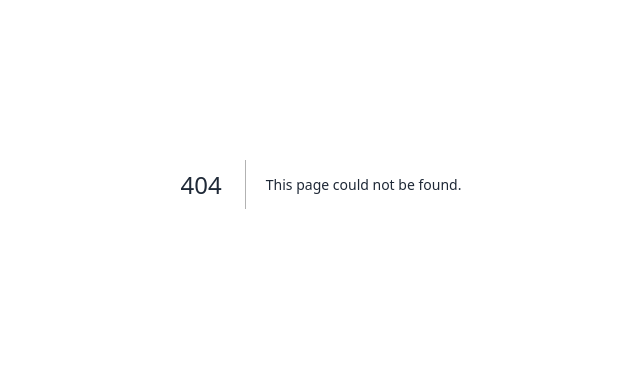
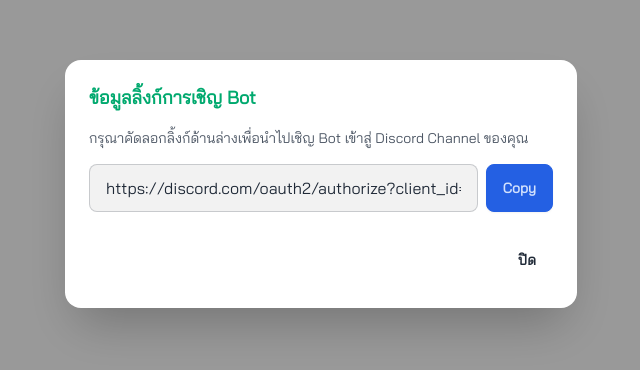
Before and after one commit to Jelegummy/Classroom, a Next.js app in the folder apps/client/: page /dashboard/student/tutor/components/state-link in a window 1280 px wide. Before the commit this address had no page. Shown: the part 216-586 px from the top of the page, without its empty margins (319-959 px from the left). Built offline with nearby package versions, Linux system fonts and the light colour scheme.

Commit message:
fix : show state link bot

```diff
--- /dev/null
+++ b/apps/client/src/pages/dashboard/student/tutor/components/state-link.tsx
@@ -0,0 +1,51 @@
+import { toast } from 'sonner'
+
+type Props = {
+  onClose: () => void
+}
+
+export default function StateLink({ onClose }: Props) {
+  const generatedLink =
+    'https://discord.com/oauth2/authorize?client_id=1444353472362451047&permissions=8&integration_type=0&scope=bot'
+
+  const copyToClipboard = async () => {
+    try {
+      await navigator.clipboard.writeText(generatedLink)
+      toast.success('คัดลอกลิ้งก์สำเร็จ!')
+    } catch (err) {
+      toast.error('ไม่สามารถคัดลอกลิ้งก์ได้')
+    }
+  }
+
+  return (
+    <dialog className="modal modal-open">
+      <div className="modal-box">
+        <h3 className="mb-4 text-lg font-bold text-success">
+          ข้อมูลลิ้งก์การเชิญ Bot
+        </h3>
+        <p className="mb-4 text-sm text-gray-600">
+          กรุณาคัดลอกลิ้งก์ด้านล่างเพื่อนำไปเชิญ Bot เข้าสู่ Discord Channel
+          ของคุณ
+        </p>
+
+        <div className="mb-2 flex gap-2">
+          <input
+            type="text"
+            className="input input-bordered w-full bg-base-200"
+            value={generatedLink}
+            readOnly
+          />
+          <button className="btn btn-primary" onClick={copyToClipboard}>
+            Copy
+          </button>
+        </div>
+
+        <div className="modal-action">
+          <button className="btn btn-ghost hover:bg-error" onClick={onClose}>
+            ปิด
+          </button>
+        </div>
+      </div>
+    </dialog>
+  )
+}
--- a/apps/client/src/pages/dashboard/student/tutor/index.tsx
+++ b/apps/client/src/pages/dashboard/student/tutor/index.tsx
@@ -1,12 +1,15 @@
 import { getAllTutors } from '@/services/tutor'
 import { useQuery } from '@tanstack/react-query'
 import { Video } from 'lucide-react'
+import StateLink from './components/state-link'
+import { useState } from 'react'
 
 interface TutorSessionProps {
   classroomId: string
 }
 
 export default function TutorSession({ classroomId }: TutorSessionProps) {
+  const [open, setOpen] = useState(false)
   const { data: tutors, isLoading } = useQuery({
     queryKey: ['getAllTutors', classroomId],
     queryFn: () => getAllTutors(),
@@ -26,7 +29,7 @@ export default function TutorSession({ classroomId }: TutorSessionProps) {
   if (isLoading) return <div>Loading...</div>
 
   return (
-    <div className="min-h-screen bg-gray-50 p-6">
+    <div className="min-h-screen bg-gray-50 p-4">
       <div className="grid grid-cols-1 gap-6 md:grid-cols-2 lg:grid-cols-3">
         {tutors?.map(tutor => (
           <div
@@ -53,15 +56,27 @@ export default function TutorSession({ classroomId }: TutorSessionProps) {
               </span> */}
             </div>
 
-            <div className="mt-2">
-              <span className="rounded-full px-4 py-1.5 text-sm font-medium">
-                {tutor.startTime?.toLocaleString()} เวลาเริ่มต้น
+            <div className="mt-1">
+              <span className="rounded-full px-2 py-1 text-sm font-medium">
+                {tutor.startTime &&
+                  new Date(tutor.startTime).toLocaleString('th-TH', {
+                    year: 'numeric',
+                    month: 'long',
+                    day: 'numeric',
+                    hour: '2-digit',
+                    minute: '2-digit',
+                  })}{' '}
               </span>
             </div>
 
-            <button className="mt-2 w-full rounded-lg bg-primary py-1 font-medium text-white transition-colors hover:bg-primary/80">
+            <button
+              onClick={() => setOpen(true)}
+              className="mt-2 w-full rounded-lg bg-primary py-1 font-medium text-white transition-colors hover:bg-primary/80"
+            >
               ตรวจสอบ
             </button>
+
+            {open && <StateLink onClose={() => setOpen(false)} />}
           </div>
         ))}
       </div>
```
